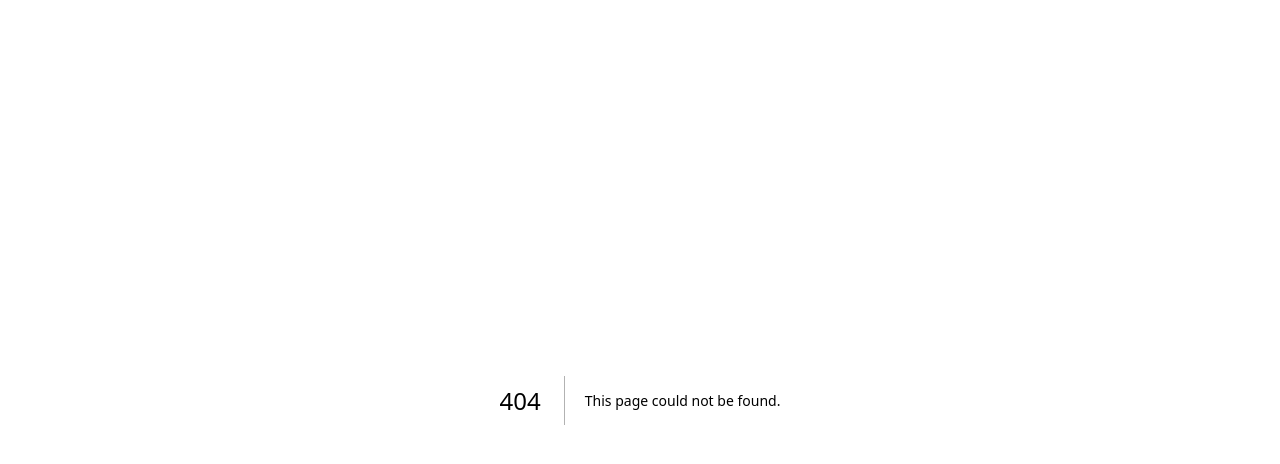
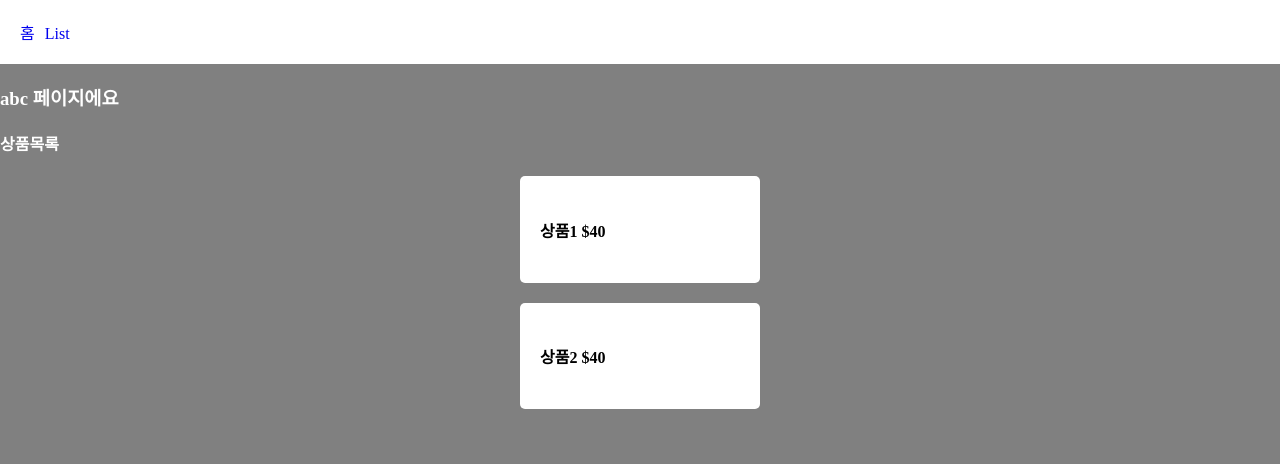
Before and after one commit to comjayoncloud/Next.js_CoddingApple, a Next.js app in the folder fresh/: page /abc in a window 1280 px wide. Before the commit this address had no page. Shown: the top 464 px of the page. Built offline with nearby package versions, Linux system fonts and the light colour scheme.

Commit message:
lecture 3 : Routing

```diff
--- /dev/null
+++ b/fresh/app/abc/page.js
@@ -0,0 +1,15 @@
+export default function abc() {
+  const name = "abc";
+  return (
+    <div>
+      <h3> {name} 페이지에요</h3>
+      <h4 className="title">상품목록</h4>
+      <div className="food">
+        <h4>상품1 $40</h4>
+      </div>
+      <div className="food">
+        <h4>상품2 $40</h4>
+      </div>
+    </div>
+  );
+}
--- a/fresh/app/globals.css
+++ b/fresh/app/globals.css
@@ -1,6 +1,24 @@
-.title {
-  color: red;
+body {
+  margin: 0;
+  background-color: grey;
+  color: white;
 }
-.title-sub {
-  color: blue;
+
+.food {
+  margin: 20px auto;
+  width: 200px;
+  background-color: white;
+  color: black;
+  padding: 20px;
+  border-radius: 5px;
 }
+
+.navbar {
+  background-color: white;
+  padding: 20px;
+}
+
+.navbar a {
+  margin-right: 10px;
+  text-decoration: none;
+}
--- a/fresh/app/layout.js
+++ b/fresh/app/layout.js
@@ -1,17 +1,24 @@
-import './globals.css'
-import { Inter } from 'next/font/google'
+import "./globals.css";
+import { Inter } from "next/font/google";
+import Link from "next/link";
 
-const inter = Inter({ subsets: ['latin'] })
+const inter = Inter({ subsets: ["latin"] });
 
 export const metadata = {
-  title: 'Create Next App',
-  description: 'Generated by create next app',
-}
+  title: "Create Next App",
+  description: "Generated by create next app",
+};
 
 export default function RootLayout({ children }) {
   return (
     <html lang="en">
-      <body className={inter.className}>{children}</body>
+      <body>
+        <div className="navbar">
+          <Link href="/">홈</Link>
+          <Link href="/list">List</Link>
+        </div>
+        {children}
+      </body>
     </html>
-  )
+  );
 }
--- a/fresh/app/page.js
+++ b/fresh/app/page.js
@@ -1,5 +1,6 @@
 import Image from "next/image";
 import styles from "./page.module.css";
+import Link from "next/link";
 
 export default function Home() {
   const name = "jaewoo";
@@ -7,7 +8,6 @@
     <div>
       <h4 className="title"> 애플프레쉬</h4>
       <p className="title-sub">ㅇㅇㅇ</p>
-      {name}
     </div>
   );
 }
```
Also changed, not shown: fresh/app/abc/def/page.js (added, +15 -0 lines), fresh/app/list/page.js (added, +14 -0 lines).
